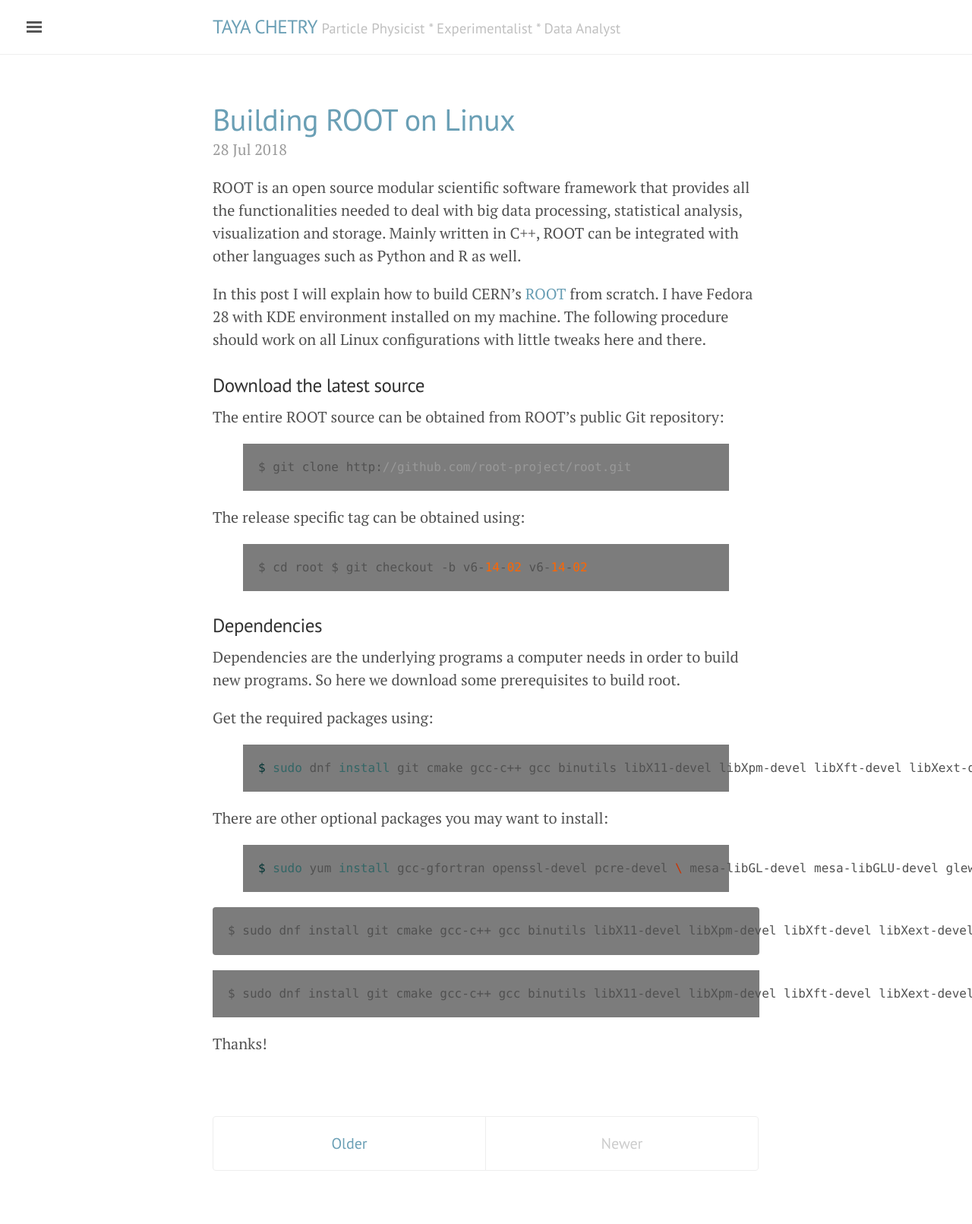
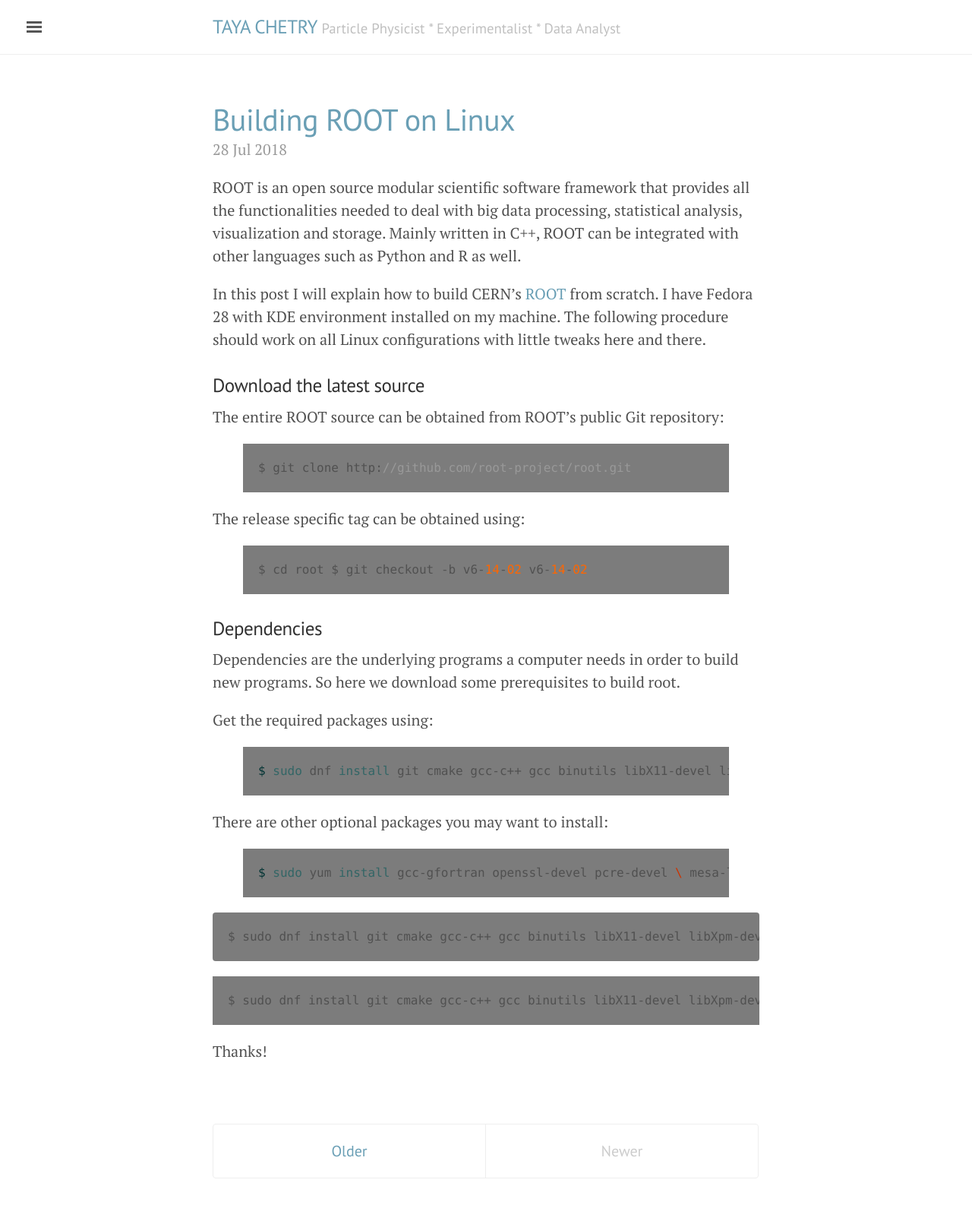
Before and after one commit to tchetry/tchetry.github.io, a Jekyll site: the page built from index.html, in a window 1280 px wide. Shown: the whole page at 76% size. Built offline with Jekyll 4.4.1, drawn with Linux system fonts in a browser that asks for light colours; the list of posts is cut into pages by our own code.

Commit message:
installing ROOT

```diff
--- a/public/css/poole.css
+++ b/public/css/poole.css
@@ -172,6 +172,17 @@ pre {
   /*word-break: break-all;*/
   /*word-wrap: break-word;*/
   background-color: #7C7C7C;
+  line-height: 1.5;
+  overflow-x: auto;
+  &::-webkit-scrollbar {
+    height: 12px;
+    background-color: #34362e;
+    border-radius: 0 0 4px 4px;
+  }
+  &::-webkit-scrollbar-thumb:horizontal {
+    background-color: #6a6d5d;
+    @include rounded(4px);
+  }
 }
 pre code {
   padding: 0;
```
